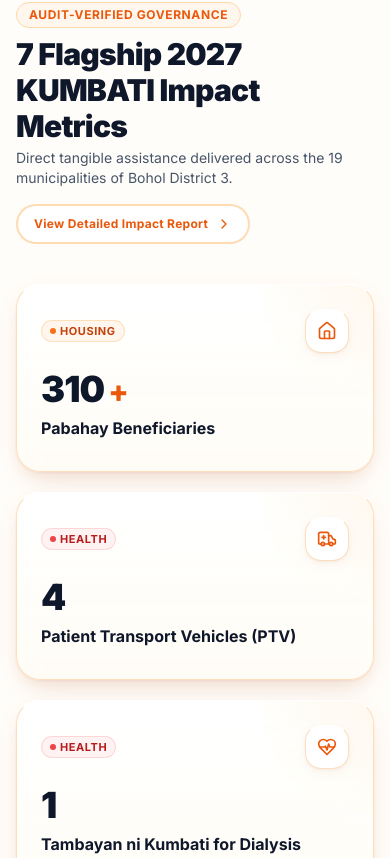
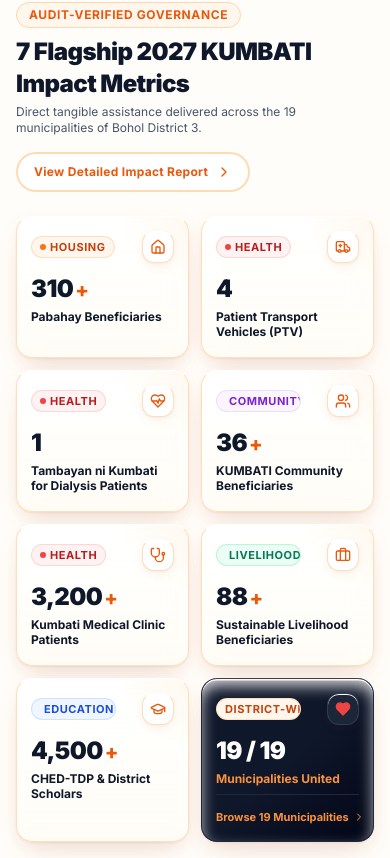
Before and after one commit to sinoogcommittee/eKUMBATI, a React (Vite) app: page / in a window 390 px wide. Shown: the part 1186-2044 px from the top of the page. Built offline with nearby package versions, Linux system fonts and the light colour scheme; no server answers.

Commit message:
feat: transform 7 flagship metrics into a 2-column mobile grid with responsive content sizing

```diff
--- a/src/components/common/StatCounter.tsx
+++ b/src/components/common/StatCounter.tsx
@@ -85,49 +85,54 @@ export const StatCounter: React.FC<StatCounterProps> = ({
 
   return (
     <div
-      className={`group relative rounded-3xl p-6 sm:p-7 border border-orange-200/80 border-t-white shadow-sinoog hover:shadow-sinoog-hover hover:border-orange-400 hover:-translate-y-1.5 transition-all duration-300 flex flex-col justify-between overflow-hidden backdrop-blur-md bg-gradient-to-b from-white via-white/98 to-amber-50/25 ${className}`}
+      className={`group relative rounded-2xl sm:rounded-3xl p-3.5 sm:p-6 lg:p-7 border border-orange-200/80 border-t-white shadow-sinoog hover:shadow-sinoog-hover hover:border-orange-400 hover:-translate-y-1.5 transition-all duration-300 flex flex-col justify-between overflow-hidden backdrop-blur-md bg-gradient-to-b from-white via-white/98 to-amber-50/25 ${className}`}
     >
       {/* Decorative Warm Gradient Ambient Corner */}
-      <div className="absolute top-0 right-0 w-28 h-28 bg-gradient-to-bl from-orange-100/40 via-amber-50/20 to-transparent rounded-bl-full pointer-events-none transition-transform group-hover:scale-110" />
+      <div className="absolute top-0 right-0 w-16 h-16 sm:w-28 sm:h-28 bg-gradient-to-bl from-orange-100/40 via-amber-50/20 to-transparent rounded-bl-full pointer-events-none transition-transform group-hover:scale-110" />
 
       <div>
         {/* Header: Category Badge & Elevated Icon Box */}
-        <div className="flex items-center justify-between mb-4 relative z-10">
-          <Badge variant={categoryVariant} size="sm" dot>
+        <div className="flex items-center justify-between gap-1 mb-2.5 sm:mb-4 relative z-10">
+          <Badge
+            variant={categoryVariant}
+            size="sm"
+            dot
+            className="text-[10px] sm:text-[11px] px-1.5 py-0.5 sm:px-2 sm:py-0.5 shrink truncate max-w-[85px] sm:max-w-none"
+          >
             {category}
           </Badge>
-          <div className="w-11 h-11 rounded-2xl bg-white border border-orange-200/80 border-t-white flex items-center justify-center text-orange-600 shadow-sinoog-inner group-hover:bg-gradient-to-tr group-hover:from-orange-500 group-hover:to-amber-500 group-hover:text-white group-hover:shadow-sinoog transition-all duration-300">
-            <IconComponent className="w-5 h-5" />
+          <div className="w-8 h-8 sm:w-11 sm:h-11 rounded-xl sm:rounded-2xl bg-white border border-orange-200/80 border-t-white flex items-center justify-center text-orange-600 shadow-sinoog-inner group-hover:bg-gradient-to-tr group-hover:from-orange-500 group-hover:to-amber-500 group-hover:text-white group-hover:shadow-sinoog transition-all duration-300 shrink-0">
+            <IconComponent className="w-4 h-4 sm:w-5 sm:h-5" />
           </div>
         </div>
 
         {/* Big Tabular Counter */}
-        <div className="flex items-baseline gap-1 mb-2 relative z-10">
-          <span className="text-4xl sm:text-5xl font-black text-slate-900 tracking-tight font-sans">
+        <div className="flex items-baseline gap-0.5 sm:gap-1 mb-1 sm:mb-2 relative z-10">
+          <span className="text-2xl sm:text-4xl lg:text-5xl font-black text-slate-900 tracking-tight font-sans">
             {displayValue.toLocaleString()}
           </span>
           {suffix && (
-            <span className="text-3xl sm:text-4xl font-extrabold text-orange-600">
+            <span className="text-xl sm:text-3xl lg:text-4xl font-extrabold text-orange-600">
               {suffix}
             </span>
           )}
         </div>
 
         {/* Title */}
-        <h3 className="text-base sm:text-lg font-bold text-slate-900 group-hover:text-orange-600 transition-colors leading-snug mb-2 relative z-10">
+        <h3 className="text-xs sm:text-base lg:text-lg font-bold text-slate-900 group-hover:text-orange-600 transition-colors leading-tight sm:leading-snug mb-1 sm:mb-2 relative z-10 break-words">
           {t(titleEn, titleCeb)}
         </h3>
       </div>
 
       {/* Description / Subtext & Inner Milestone Box */}
       {showDetails && (descriptionEn || descriptionCeb) && (
-        <div className="border-t border-orange-100/70 pt-3 mt-3 relative z-10">
-          <p className="text-xs text-slate-500 leading-relaxed line-clamp-2 mb-2.5">
+        <div className="border-t border-orange-100/70 pt-2 sm:pt-3 mt-2 sm:mt-3 relative z-10">
+          <p className="text-[11px] sm:text-xs text-slate-500 leading-snug sm:leading-relaxed line-clamp-2 mb-2 sm:mb-2.5">
             {t(descriptionEn || '', descriptionCeb || '')}
           </p>
-          <div className="inline-flex items-center gap-1.5 px-2.5 py-1 rounded-xl bg-white/95 border border-emerald-200/80 border-t-white shadow-sinoog-inner text-[11px] font-bold text-emerald-700">
-            <CheckCircle2 className="w-3.5 h-3.5 shrink-0 text-emerald-600" />
-            <span>{t('2027 Verified Milestone', 'Beripikadong Talaan 2027')}</span>
+          <div className="inline-flex items-center gap-1 sm:gap-1.5 px-2 py-0.5 sm:px-2.5 sm:py-1 rounded-lg sm:rounded-xl bg-white/95 border border-emerald-200/80 border-t-white shadow-sinoog-inner text-[9px] sm:text-[11px] font-bold text-emerald-700 max-w-full">
+            <CheckCircle2 className="w-3 h-3 sm:w-3.5 sm:h-3.5 shrink-0 text-emerald-600" />
+            <span className="truncate">{t('2027 Verified Milestone', 'Beripikadong Talaan 2027')}</span>
           </div>
         </div>
       )}
--- a/src/pages/public/HomePage.tsx
+++ b/src/pages/public/HomePage.tsx
@@ -146,15 +146,15 @@ export const HomePage: React.FC = () => {
           2. THE 7 VERIFIED 2027 KUMBATI IMPACT METRICS
          ===================================================================== */}
       <section className="max-w-7xl mx-auto px-4 sm:px-6 lg:px-8">
-        <div className="flex flex-col sm:flex-row sm:items-end justify-between gap-4 mb-10">
+        <div className="flex flex-col sm:flex-row sm:items-end justify-between gap-4 mb-6 sm:mb-10">
           <div>
             <div className="inline-flex items-center text-xs font-bold uppercase tracking-wider text-orange-600 bg-orange-50 px-3 py-1 rounded-full border border-orange-200 mb-2">
               <span>{t('Audit-Verified Governance', 'Matinud-anong Pag-alagad')}</span>
             </div>
-            <h2 className="text-3xl sm:text-4xl font-black text-slate-900 tracking-tight">
+            <h2 className="text-2xl sm:text-4xl font-black text-slate-900 tracking-tight">
               {t('7 Flagship 2027 KUMBATI Impact Metrics', '7 ka mga Nag-unang Sukod sa Kalampusan sa KUMBATI 2027')}
             </h2>
-            <p className="text-sm text-slate-600 mt-1">
+            <p className="text-xs sm:text-sm text-slate-600 mt-1">
               {t(
                 'Direct tangible assistance delivered across the 19 municipalities of Bohol District 3.',
                 'Diretsong hinabang ug serbisyo nga naabot sa 19 ka mga lungsod sa Ikatulong Distrito.'
@@ -162,7 +162,7 @@ export const HomePage: React.FC = () => {
             </p>
           </div>
 
-          <Link to="/impact" className="shrink-0">
+          <Link to="/impact" className="shrink-0 self-start sm:self-auto">
             <Button variant="outline" size="sm" icon={<ChevronRight className="w-4 h-4" />} iconPosition="right">
               {t('View Detailed Impact Report', 'Tan-awa ang Tibuok Ulat')}
             </Button>
@@ -170,7 +170,7 @@ export const HomePage: React.FC = () => {
         </div>
 
         {/* Dynamic Responsive 7 Metrics Grid */}
-        <div className="grid grid-cols-1 sm:grid-cols-2 lg:grid-cols-4 gap-5">
+        <div className="grid grid-cols-2 lg:grid-cols-4 gap-3 sm:gap-5">
           {INITIAL_METRICS.map((metric) => (
             <StatCounter
               key={metric.id}
@@ -185,33 +185,37 @@ export const HomePage: React.FC = () => {
           ))}
 
           {/* District 3 Summary Block as the 8th Tile */}
-          <div className="bg-gradient-to-br from-slate-900 via-slate-900 to-slate-950 text-white rounded-3xl p-6 sm:p-7 flex flex-col justify-between shadow-sinoog border border-slate-800 border-t-slate-700 hover:border-orange-500/50 hover:shadow-sinoog-hover hover:-translate-y-1.5 transition-all duration-300">
+          <div className="bg-gradient-to-br from-slate-900 via-slate-900 to-slate-950 text-white rounded-2xl sm:rounded-3xl p-3.5 sm:p-7 flex flex-col justify-between shadow-sinoog border border-slate-800 border-t-slate-700 hover:border-orange-500/50 hover:shadow-sinoog-hover hover:-translate-y-1.5 transition-all duration-300">
             <div>
-              <div className="flex items-center justify-between mb-4">
-                <Badge variant="orange" size="sm">
+              <div className="flex items-center justify-between gap-1 mb-2.5 sm:mb-4">
+                <Badge
+                  variant="orange"
+                  size="sm"
+                  className="text-[10px] sm:text-[11px] px-1.5 py-0.5 sm:px-2 sm:py-0.5 shrink truncate max-w-[85px] sm:max-w-none"
+                >
                   {t('District-wide', 'Tibuok Distrito')}
                 </Badge>
-                <div className="w-11 h-11 rounded-2xl bg-slate-800/90 border border-slate-700/80 flex items-center justify-center shadow-sinoog-inner">
-                  <Heart className="w-5 h-5 text-red-500 fill-red-500" />
+                <div className="w-8 h-8 sm:w-11 sm:h-11 rounded-xl sm:rounded-2xl bg-slate-800/90 border border-slate-700/80 flex items-center justify-center shadow-sinoog-inner shrink-0">
+                  <Heart className="w-4 h-4 sm:w-5 sm:h-5 text-red-500 fill-red-500" />
                 </div>
               </div>
-              <div className="flex items-baseline gap-1 mb-2">
-                <span className="text-4xl sm:text-5xl font-black text-white tracking-tight font-sans">
+              <div className="flex items-baseline gap-0.5 sm:gap-1 mb-1 sm:mb-2">
+                <span className="text-2xl sm:text-4xl lg:text-5xl font-black text-white tracking-tight font-sans">
                   19 / 19
                 </span>
               </div>
-              <h3 className="text-base sm:text-lg font-bold text-orange-400 leading-snug">
+              <h3 className="text-xs sm:text-base lg:text-lg font-bold text-orange-400 leading-tight sm:leading-snug break-words">
                 {t('Municipalities United', 'Mga Lungsod nga Nahiusa')}
               </h3>
             </div>
 
-            <div className="border-t border-slate-800 pt-3 mt-4">
+            <div className="border-t border-slate-800 pt-2 sm:pt-3 mt-2 sm:mt-4">
               <Link
                 to="/directory"
-                className="text-xs font-bold text-orange-400 hover:text-orange-300 inline-flex items-center gap-1.5 transition-colors"
+                className="text-[11px] sm:text-xs font-bold text-orange-400 hover:text-orange-300 inline-flex items-center gap-1 sm:gap-1.5 transition-colors"
               >
-                <span>{t('Browse 19 Municipalities', 'Susiha ang 19 ka Lungsod')}</span>
-                <ChevronRight className="w-3.5 h-3.5" />
+                <span className="truncate">{t('Browse 19 Municipalities', 'Susiha ang 19 ka Lungsod')}</span>
+                <ChevronRight className="w-3 h-3 sm:w-3.5 sm:h-3.5 shrink-0" />
               </Link>
             </div>
           </div>
```
Also changed, not shown: src/pages/public/ImpactPage.tsx (+16 -12 lines), 2 other files (tests, documents, lock files or other folders).
